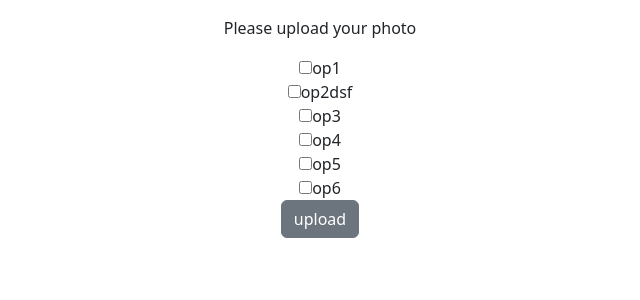
After one commit to youkerWANG/AI_car_damage_check, a Flask app: template templates/car_ops.html in a window 1280 px wide. The commit adds this page. Shown: the top 300 px of the page, without its empty margins (320-960 px from the left). Run offline with Flask 3, Linux system fonts and the light colour scheme; the template is opened without the code that fills it, so the values that code supplies are empty.

Commit message:
car_ops result

```diff
--- a/app.py
+++ b/app.py
@@ -1,6 +1,9 @@
-from flask import Flask, render_template
+from flask import Flask, render_template, request, flash
+import os
 
 app = Flask(__name__)
+
+app.config['UPLOAD_FOLDER'] = "static/user_photo"
 
 
 @app.route('/')
@@ -12,10 +15,31 @@ def index():  # put application's code here
 def photo():
     return render_template('photos.html')
 
+
 @app.route('/help')
 def help():
     return render_template('help.html')
 
 
+@app.route('/upload', methods=["POST", "GET"])
+def upload():
+    if request.method == "POST":
+        f = request.files['file']
+        if f:
+
+            f.save(os.path.join(app.config['UPLOAD_FOLDER'], f.filename))
+            return render_template("car_ops.html")
+        else:
+
+            return render_template("photos.html")
+
+
+@app.route('/op_upload', methods=["POST"])
+def op_upload():
+    op_list = request.form.getlist('car_op')
+    print(op_list)
+    return render_template("result.html")
+
+
 if __name__ == '__main__':
     app.run()
--- /dev/null
+++ b/templates/car_ops.html
@@ -0,0 +1,35 @@
+<!DOCTYPE html>
+<html lang="en">
+<head>
+    <meta charset="UTF-8">
+    <title>car_op</title>
+    <link href="https://cdn.jsdelivr.net/npm/bootstrap@5.3.0-alpha2/dist/css/bootstrap.min.css" rel="stylesheet" integrity="sha384-aFq/bzH65dt+w6FI2ooMVUpc+21e0SRygnTpmBvdBgSdnuTN7QbdgL+OapgHtvPp" crossorigin="anonymous">
+    <script src="https://cdn.jsdelivr.net/npm/bootstrap@5.3.0-alpha2/dist/js/bootstrap.bundle.min.js" integrity="sha384-qKXV1j0HvMUeCBQ+QVp7JcfGl760yU08IQ+GpUo5hlbpg51QRiuqHAJz8+BrxE/N" crossorigin="anonymous"></script>
+</head>
+<body>
+<div class="container text-center">
+    <div class="row">
+        <div class="container px-4 text-center">
+            <div class="row gx-5">
+                <div class="col">
+                    <div class="p-3">Please upload your photo</div>
+                    <form method="POST" action="/op_upload">
+                        <input type="checkbox" name="car_op" value="o1">op1<br>
+                        <input type="checkbox" name="car_op" value="o2">op2dsf<br>
+                        <input type="checkbox" name="car_op" value="o3">op3<br>
+                        <input type="checkbox" name="car_op" value="o4">op4<br>
+                        <input type="checkbox" name="car_op" value="o5">op5<br>
+                        <input type="checkbox" name="car_op" value="o6">op6<br>
+                        <button type="submit" class="btn btn-secondary" onclick="alert('check your results')">upload</button>
+                    </form>
+                </div>
+
+            </div>
+        </div>
+
+    </div>
+</div>
+
+
+</body>
+</html>
```
Also changed, not shown: templates/photos.html (+19 -1 lines), templates/result.html (added, +10 -0 lines).
